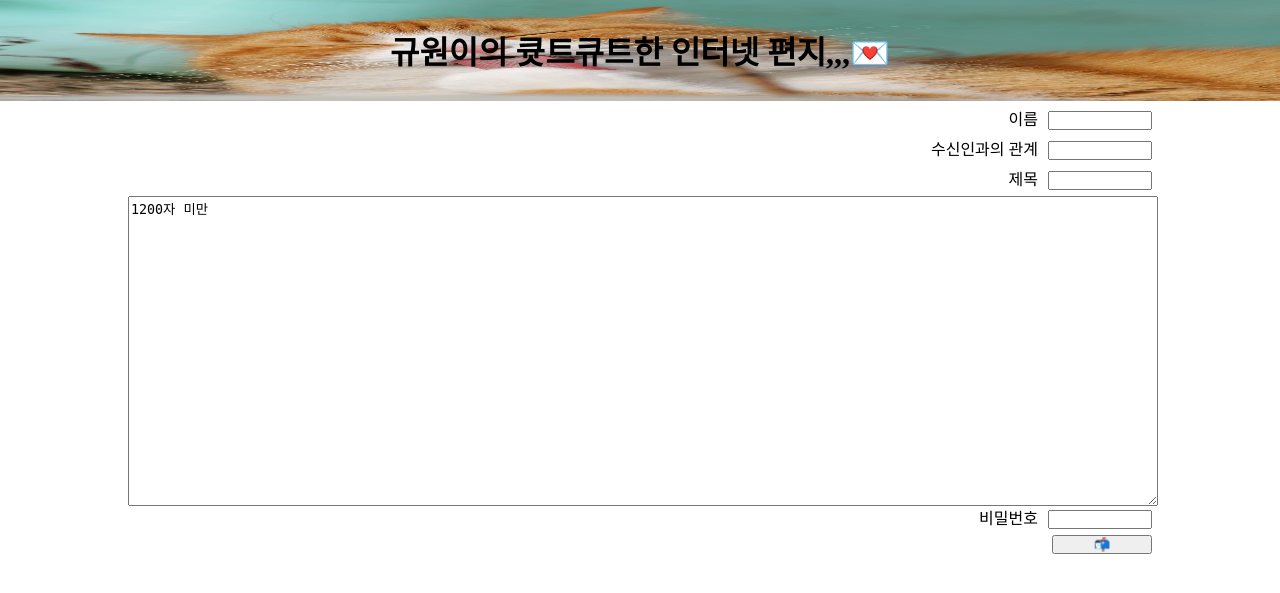
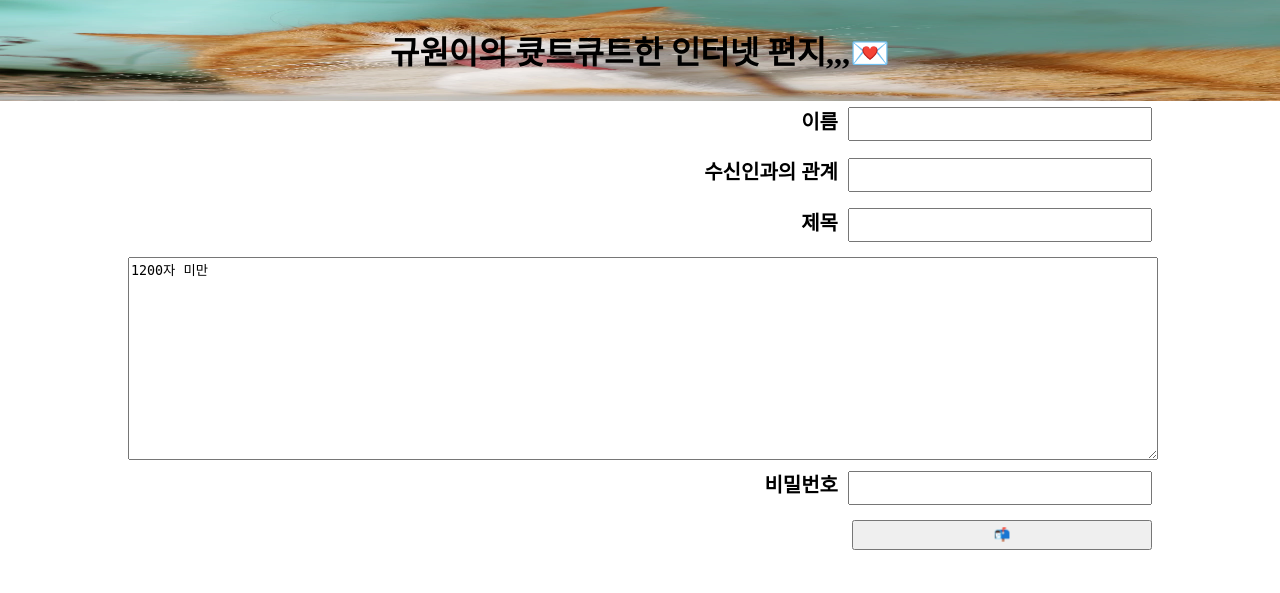
Before and after one commit to yymin1022/ROKAF_InternetLetter, a Flask app: page / in a window 1280 px wide. Shown: the top 593 px of the page. Run offline with Flask 2, Linux system fonts and the light colour scheme.

Commit message:
update_h

```diff
--- a/static/css/style.css
+++ b/static/css/style.css
@@ -1,5 +1,3 @@
-
-
 html{
   height:70%;
 }
@@ -37,16 +35,19 @@ body{
   text-align:right;
 }
 input{
-  width:100px;
+  width:300px;
+  height:30px;
   margin:0px;
   margin-left:10px;
   padding:0px;
 }
 .mail-container div{
+  font-weight: bold;
+  font-size:20px;
   text-align: right;
   width:80%;
-  height:100%;
-  margin-bottom:5px;
+  height:auto;
+  margin-bottom:10px;
 }
 .mail-container{
   justify-items: center;
@@ -54,5 +55,5 @@ input{
   width:100%;
   display:grid;
   grid-gap:5px;
-  grid-template-rows: 25px 25px 25px 1fr 25px 25px;
+  grid-template-rows: auto auto auto 1fr auto auto;
 }
```
